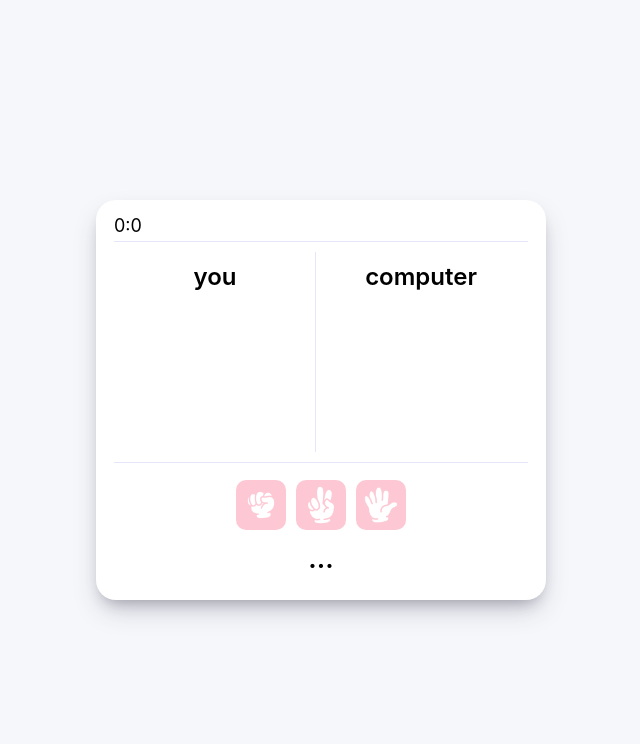
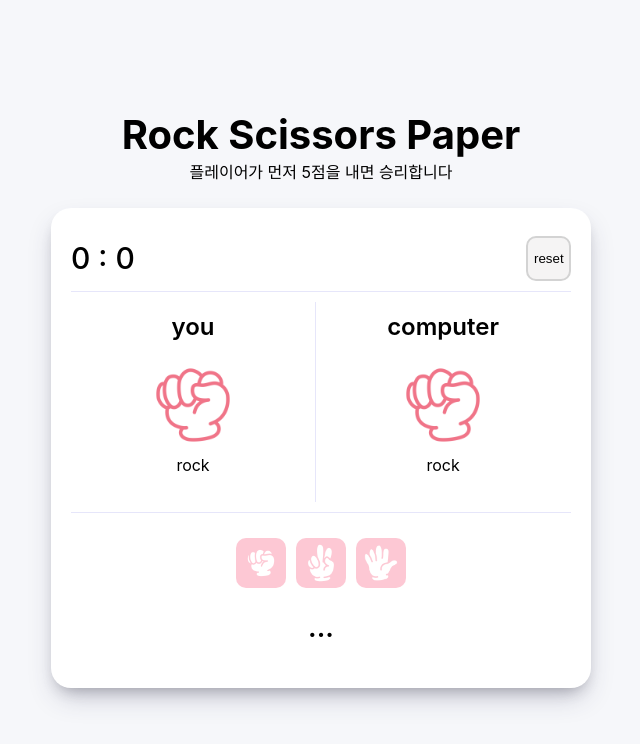
Before and after one commit to JIS0098/react-rock-scissors-paper, a React (Create React App) app: page / in a window 1280 px wide. Shown: the top 744 px of the page, without its empty margins (319-959 px from the left). Built offline with nearby package versions, Linux system fonts and the light colour scheme.

Commit message:
점수 승패 가르기

```diff
--- a/src/App.css
+++ b/src/App.css
@@ -2,42 +2,77 @@
 .main{
     display: flex;
     justify-content: center;
+    flex-direction: column;
     align-items: center;
-    height: 100vh;
+    height: 100%;
+}
+.title{
+    padding-top: 110px;
 }
 
+.title >*{
+    text-align: center;
+    padding: 0;
+    margin: 0;
+}
+.title H1 {
+    font-size:40px;
+}
 .game{
-    width: 450px;
-    height: 400px;
+    display: flex;
+    flex-direction: column;
+    justify-content: center;
+    margin-top: 25px;
+    padding: 0 20px 0 20px;
+    width: 500px;
+    height: 480px;
     background-color: white;
     border-radius: 20px;
     box-shadow: rgba(50, 50, 93, 0.25) 0px 13px 27px -5px, rgba(0, 0, 0, 0.3) 0px 8px 16px -8px;
 }
+.game-header{
+    display: flex;
+    justify-content: space-between;
+    align-items: center;
+    margin-bottom: 5px;
+}
+.game-header button{
+border: 2px solid lightgray;
+ width: 45px;
+height: 45px;
+border-radius: 10px;
+background-color: rgb(245, 244, 244);
+}
+
+.game-header button:hover{
+    background-color:lightgray ;
+    color: white;
+}
 
 .game-score{
-    font-size: 18px;
-    border-bottom: 1px solid lavender;
-    margin: 0 18px;
-    padding: 15px 0 5px 0;
+   font-size: 30px;
+   font-weight: 500;
+   margin: 10PX 0;
  }
 
 .game-screen{
     display: flex;
-    justify-content: center;
+    justify-content: space-evenly;
+    border-bottom: 1px solid lavender;
+    border-top: 1px solid lavender;
 }
 .game-screen-line{
     width: 0.1px;
     height: 200px;
+  margin: 10px 0;
     background-color: lavender;
-    margin: 10px 50px;
 }
 
 .game-but{
     display: flex;
     justify-content: center;
-    border-top: 1px solid lavender;
-    padding-top: 10px;
-    margin: 0 18px;
+    margin-top: 25px;
+
 }
 
 .game-but button{
@@ -47,10 +82,10 @@
     border: none;
     width: 50px;
     height: 50px;
-    margin: 7px 5px;
     transform: rotate(90deg);
     background-color:  #fdc8d4;
     border-radius: 10px;
+    margin: 0 5px;
 }
 
 .game-but button img {
@@ -59,10 +94,9 @@
 }
 
 .game-result{
-    font-size: 26.5px;
+    font-size:27px;
     text-align: center;
     font-weight: 600;
-    margin-top: 5px;
 }
 
 
@@ -84,8 +118,3 @@
 .computer-box h2{
     font-weight:600;
 }
-
-.user-box div,
-.computer-box div{
-    margin-top: 9px;
-}
--- a/src/App.js
+++ b/src/App.js
@@ -1,12 +1,6 @@
 
 import "./App.css";
-import "./component.css";
-import { useEffect, useState } from "react";
-
-
-//브금,눌렀을때 효과음 추가
-//점수기록 마무리
-//3점되면 유저승리 창 만들기
+import { useState } from "react";
 
 const item = [
 {
@@ -26,20 +20,30 @@ const item = [
 function App() {
 let [user,setUser]=useState(
   {
-    name:'',
-    img:'',
+    name:"rock",
+    img:"./images/rock.png",
     count:0,
     result:"...",
   }
 );
 let [computer,setComputer]=useState(
   {
-    name:'',
-    img:'',
+    name:"rock",
+    img:"./images/rock.png",
     count:0
   }
 );
 let random =Math.floor(Math.random()*item.length)
+
+function reset(){
+  let copy ={...user}
+  copy.name='rock'
+  copy.img="./images/rock.png"
+  copy.result='...'
+  copy.count=0
+  setUser(copy)
+  setComputer(copy)
+}
 
 function play(a){
   let copy ={...user}
@@ -77,13 +81,26 @@ function play(a){
       }
     }
     setUser(copy)
+    if(user.count===5){
+      console.log("승")
+    }else if(computer.count===5){
+      console.log("패")
+    }
 }
 
 
   return (
     <div className="main">
+      <div className="title">
+      <h1>Rock Scissors Paper</h1>
+      <p>플레이어가 먼저 5점을 내면 승리합니다</p>
+      </div>
+
       <div className="game">
-        <div className="game-score">{user.count}:{computer.count}</div>
+        <div className="game-header">
+        <h2 className="game-score"> {user.count} : {computer.count}</h2>
+        <button onClick={()=>reset()}>reset</button>
+        </div>
         <div className="game-screen">
         <div className='user-box'>
           <h2>you</h2>
--- a/src/component.css
+++ /dev/null
@@ -1,24 +0,0 @@
-
-.item-img{
-    width: 100px;
-    filter: invert(56%) sepia(50%) saturate(2533%) hue-rotate(314deg) brightness(114%) contrast(88%);
-    margin-top: -6px;
-    transform: rotate(90deg);
-}
-
-.user-box,
-.computer-box{
-    display: flex;
-    flex-direction: column;
-    align-items: center;
-}
-
-.user-box h2,
-.computer-box h2{
-    font-weight:600;
-}
-
-.user-box div,
-.computer-box div{
-    margin-top: 9px;
-}
```
